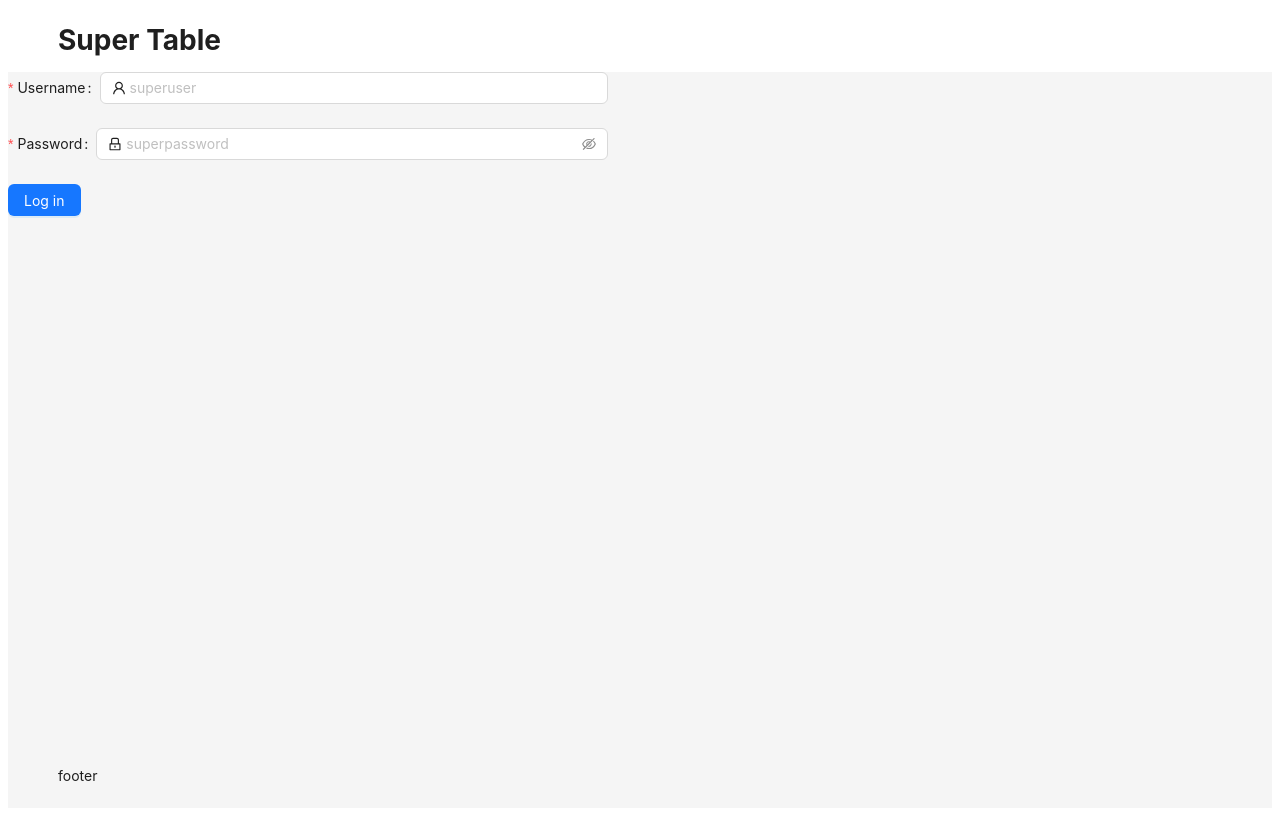
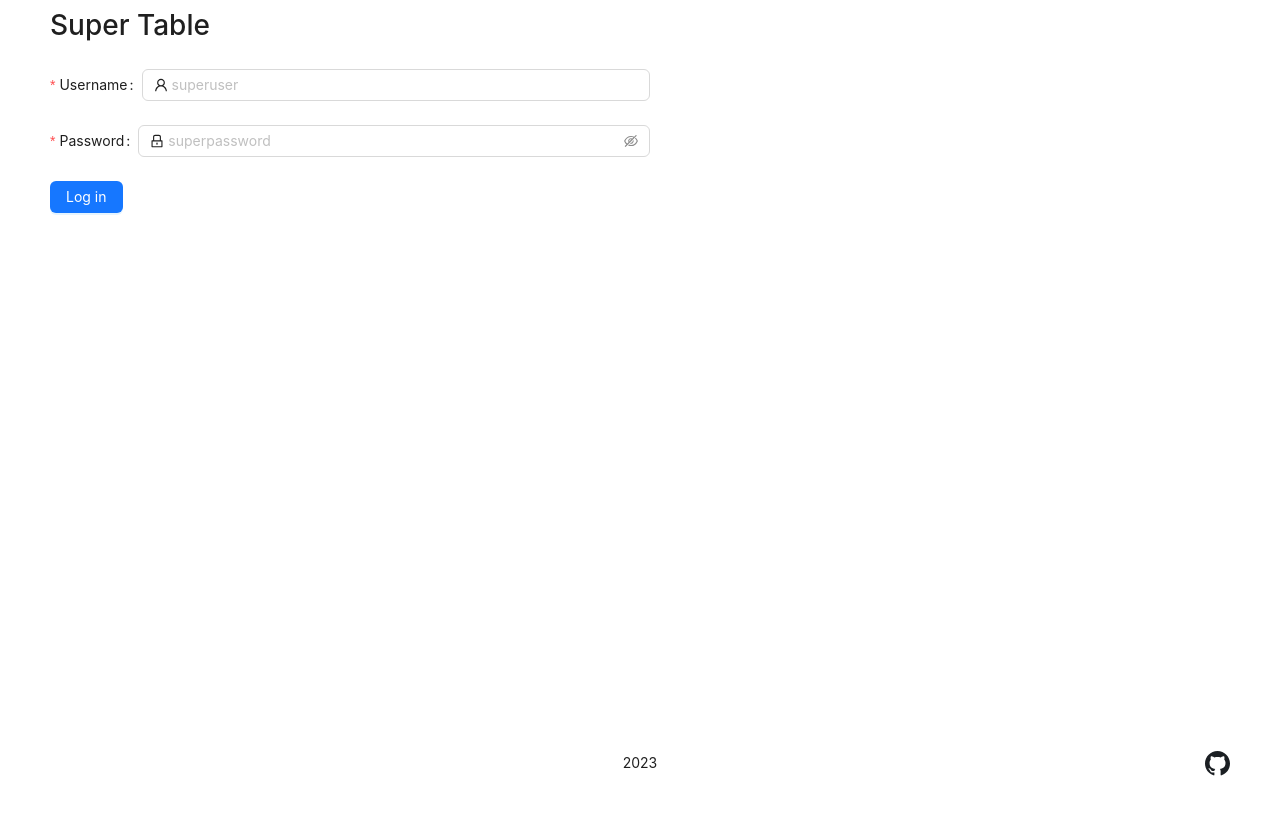
Before and after one commit to EvgeniaM6/icap-test-task, a React app: page / in a window 1280 px wide. Built offline with nearby package versions, Linux system fonts and the light colour scheme.

Commit message:
feat: change footer

```diff
--- a/src/index.tsx
+++ b/src/index.tsx
@@ -3,6 +3,8 @@ import { BrowserRouter } from 'react-router-dom';
 import { App } from './script/App';
 import { Provider } from 'react-redux';
 import store from './script/store';
+import './sass/style.scss';
+import 'antd/dist/reset.css';
 
 ReactDOM.createRoot(document.getElementById('root') as HTMLElement).render(
   <Provider store={store}>
--- /dev/null
+++ b/src/sass/components/_footer.scss
@@ -0,0 +1,23 @@
+.footer {
+  background-color: #fff;
+
+  &__year {
+    display: flex;
+    justify-content: center;
+    align-items: center;
+  }
+
+  &__gh-link {
+    display: flex;
+    justify-content: flex-end;
+    align-items: center;
+
+    &-img {
+      width: 25px;
+
+      &:hover {
+        transform: scale(1.05);
+      }
+    }
+  }
+}
--- /dev/null
+++ b/src/sass/layouts/_main.scss
@@ -0,0 +1,4 @@
+.main {
+  background-color: #fff;
+  padding: 5px 50px 0;
+}
--- /dev/null
+++ b/src/sass/style.scss
@@ -0,0 +1,3 @@
+@import './components/footer';
+
+@import './layouts/main';
--- a/src/script/App.tsx
+++ b/src/script/App.tsx
@@ -2,7 +2,7 @@ import { Routes, Route, useNavigate, useLocation } from 'react-router-dom';
 import { Layout } from 'antd';
 import { Footer } from 'antd/es/layout/layout';
 import { LoginPage, TablePage, NotFoundPage } from './pages';
-import { HeaderElement } from './components';
+import { FooterElem, HeaderElement } from './components';
 import { useEffect } from 'react';
 import { useAppSelector } from './hooks';
 
@@ -35,7 +35,9 @@ export const App = () => {
             <Route path="*" element={<NotFoundPage />} />
           </Routes>
         </Content>
-        <Footer className="footer">footer</Footer>
+        <Footer className="footer">
+          <FooterElem />
+        </Footer>
       </Layout>
     </>
   );
--- /dev/null
+++ b/src/script/components/footer/FooterElement.tsx
@@ -0,0 +1,18 @@
+import { Col, Row } from 'antd';
+import GithubIcon from '../../../assets/images/svg/github.svg';
+
+export const FooterElem = () => {
+  return (
+    <Row>
+      <Col span={8}></Col>
+      <Col span={8} className="footer__year">
+        2023
+      </Col>
+      <Col span={8} className="footer__gh-link">
+        <a href="https://github.com/EvgeniaM6">
+          <img src={GithubIcon} alt="" className="footer__gh-link-img" />
+        </a>
+      </Col>
+    </Row>
+  );
+};
--- a/src/script/components/index.tsx
+++ b/src/script/components/index.tsx
@@ -1,5 +1,6 @@
+import { FooterElem } from './footer/FooterElement';
 import { HeaderElement } from './header/HeaderElement';
 import { LoginForm } from './loginForm/LoginForm';
 import { TableElem } from './table/TableElem';
 
-export { HeaderElement, LoginForm, TableElem };
+export { HeaderElement, LoginForm, TableElem, FooterElem };
--- a/src/script/components/table/EditableCell.tsx
+++ b/src/script/components/table/EditableCell.tsx
@@ -29,7 +29,7 @@ export const EditableCell: React.FC<EditableCellProps> = ({
           rules={[
             {
               required: isRequired,
-              message: `Please Input ${title}!`,
+              message: `Please enter ${title}!`,
             },
           ]}
         >
--- a/src/script/components/table/TableElem.tsx
+++ b/src/script/components/table/TableElem.tsx
@@ -104,7 +104,8 @@ export const TableElem = () => {
     setIsAddTableData((prevValue: boolean) => !prevValue);
   };
 
-  const handleDelete = async (id: number): Promise<void> => {
+  const handleDelete = async (id: number | undefined): Promise<void> => {
+    if (!id) return;
     await deleteTableItem(id);
   };
 
@@ -127,7 +128,9 @@ export const TableElem = () => {
     dispatch(resetEditingKey());
   };
 
-  const handleSave = async (id: number): Promise<void> => {
+  const handleSave = async (id: number | undefined): Promise<void> => {
+    if (!id) return;
+
     try {
       const row: TableItemsForm = await form.validateFields();
       const { birthday_date, phone_number, ...restValues } = row;
--- a/src/script/components/table/tableColumns.tsx
+++ b/src/script/components/table/tableColumns.tsx
@@ -3,9 +3,9 @@ import { TableItemFields } from '../../models';
 
 export const getColumns = (
   isEditing: (record: TableItemFields) => boolean,
-  handleDelete: (id: number) => void,
+  handleDelete: (id: number | undefined) => void,
   handleCancel: () => void,
-  handleSave: (id: number) => void,
+  handleSave: (id: number | undefined) => void,
   editField: (record: TableItemFields & { key: React.Key }) => void
 ) => {
   const columns = [
--- a/src/script/redux/tableApi.tsx
+++ b/src/script/redux/tableApi.tsx
@@ -67,7 +67,9 @@ export const tableApi = createApi({
 
 export const {
   useGetTableDataQuery,
+  useGetTableItemQuery,
   useAddDataToTableMutation,
   useDeleteTableItemMutation,
   useChangeTableItemMutation,
+  usePartiallyChangeTableItemMutation,
 } = tableApi;
```
Also changed, not shown: src/assets/images/svg/github.svg (added).
